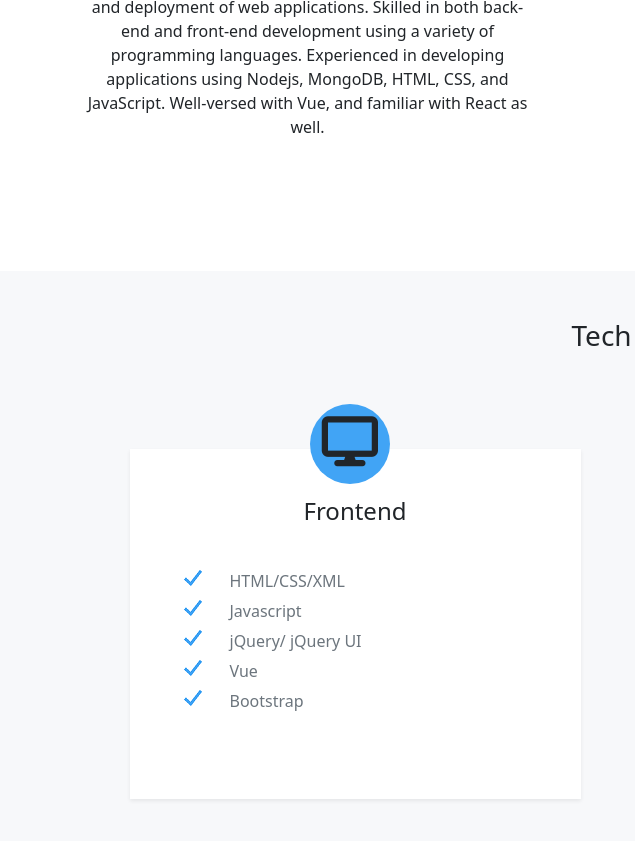
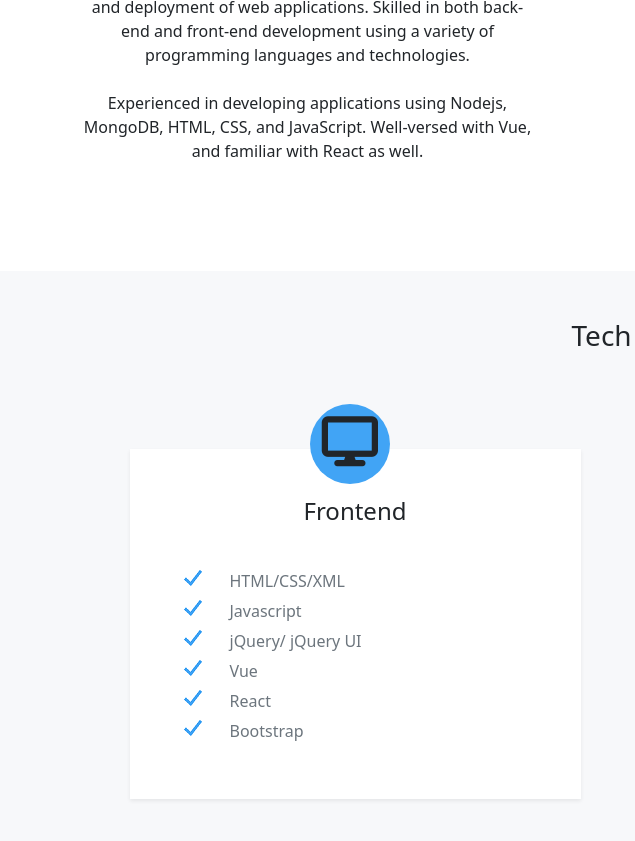
Before and after one commit to ShermalM/shermalm.github.io, a plain HTML site: page index.html in a window 1280 px wide. Shown: the part 547-1388 px from the top of the page, 0-635 px from the left. Drawn offline with nearby package versions, Linux system fonts and the light colour scheme.

Commit message:
Updated resume and techstack

```diff
--- a/index.html
+++ b/index.html
@@ -69,8 +69,8 @@
                   <h3>What I can do</h3>
                   <p class="mt-5">A full-stack developer with experience in the development and deployment
                     of web applications. Skilled in both back-end and front-end development using a variety
-                    of programming languages. Experienced in developing applications using Nodejs, MongoDB, HTML,
-                    CSS, and JavaScript. Well-versed with Vue, and familiar with React as well.</p>
+                    of programming languages and technologies.<br><br>Experienced in developing applications using Nodejs,
+                    MongoDB, HTML, CSS, and JavaScript. Well-versed with Vue, and familiar with React as well.</p>
                 </div>
                 <div class="col-12 col-md-6 offset-md-1">
                   <div>
@@ -109,6 +109,7 @@
                       <li>Javascript</li>
                       <li>jQuery/ jQuery UI</li>
                       <li>Vue</li>
+                      <li>React</li>
                       <li>Bootstrap</li>
                     </ul>
                   </div>
```
Also changed, not shown: 1 other file.
